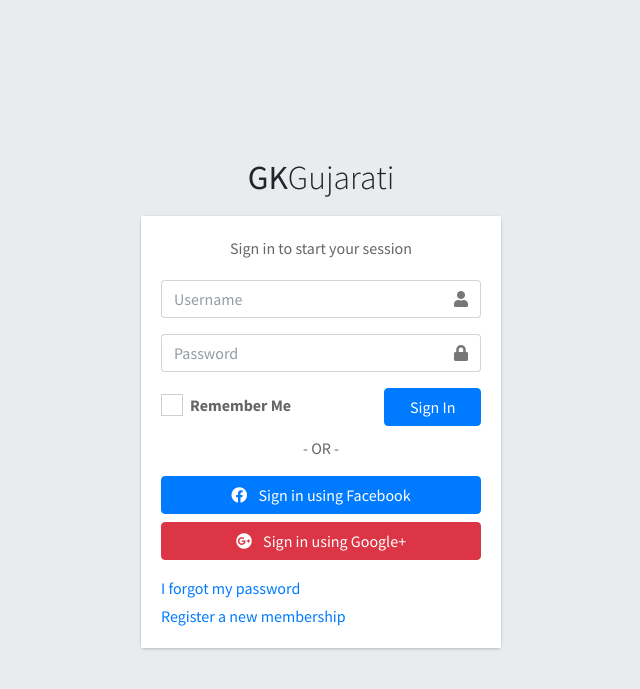
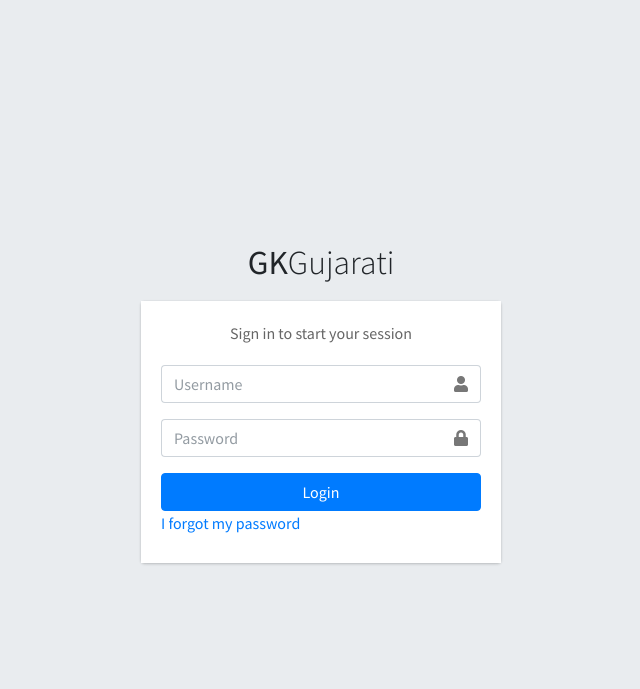
Before and after one commit to kb-codes/internship, a PHP site: page /login.php in a window 1280 px wide. Shown: the top 689 px of the page, without its empty margins (319-959 px from the left). Run offline with PHP 8.4, Linux system fonts and the light colour scheme; some libraries are stand-ins or nearby versions.

Commit message:
update by kuldip

```diff
--- a/login.php
+++ b/login.php
@@ -43,38 +43,17 @@
           </div>
         </div>
         <div class="row">
-          <div class="col-8">
-            <div class="icheck-primary">
-              <input type="checkbox" id="remember">
-              <label for="remember">
-                Remember Me
-              </label>
-            </div>
-          </div>
+
           <!-- /.col -->
-          <div class="col-4">
-            <button type="submit" id="submit" class="btn btn-primary btn-block">Sign In</button>
+          <div class="col-12">
+            <button type="submit" id="submit" class="btn btn-primary btn-block">Login</button>
           </div>
           <!-- /.col -->
         </div>
       </form>
 
-      <div class="social-auth-links text-center mb-3">
-        <p>- OR -</p>
-        <a href="#" class="btn btn-block btn-primary">
-          <i class="fab fa-facebook mr-2"></i> Sign in using Facebook
-        </a>
-        <a href="#" class="btn btn-block btn-danger">
-          <i class="fab fa-google-plus mr-2"></i> Sign in using Google+
-        </a>
-      </div>
-      <!-- /.social-auth-links -->
-
-      <p class="mb-1">
+      <p class="mb-2">
         <a href="forgot-password.php">I forgot my password</a>
-      </p>
-      <p class="mb-0">
-        <a href="register.html" class="text-center">Register a new membership</a>
       </p>
     </div>
     <!-- /.login-card-body -->
--- a/popup.php
+++ b/popup.php
@@ -1,4 +1,3 @@
-                        <a href="#modal-dialog" class="btn btn-danger" data-toggle="modal" data-target="#modal-default"><i class="fas fa-trash"></i></a>
 
                         <div class="modal fade" id="modal-default">
                             <div class ="modal-dialog">
@@ -14,7 +13,7 @@
                                 </div>
                                 <div class="modal-footer justify-content-between">
                                   <button type="button" class="btn btn-default" data-dismiss="modal">Cancel</button>
-                                  <button type="button" class="btn btn-primary" data-delete="modal">Delete</button>
+                                  <button type="button" id="deleteCategory" class="btn btn-primary" data-delete="modal">Delete</button>
                                 </div>
                               </div>
                               <!-- /.modal-content -->
```
Also changed, not shown: addcategory.php (+10 -5 lines), api/addCategory.php (+26 -2 lines), api/deleteCategory.php (added, +21 -0 lines), listcategory.php (+4 -5 lines).
